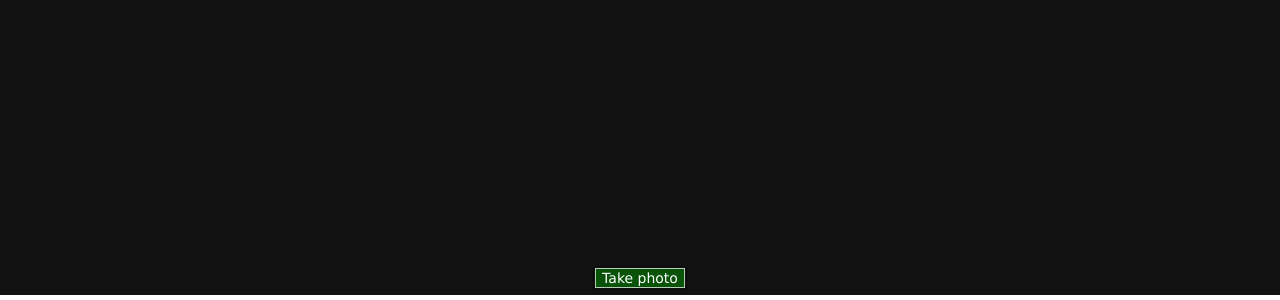
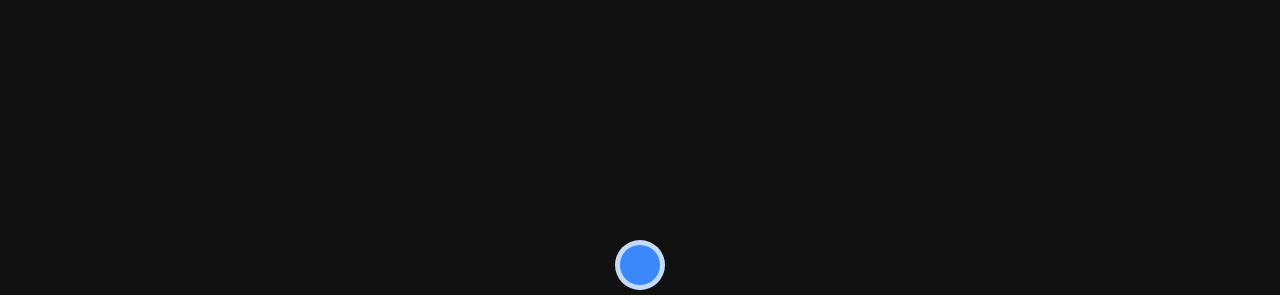
Before and after one commit to JustinBeckwith/photobooth, a website: page views/index.html in a window 1280 px wide. Shown: the part 505-805 px from the top of the page. Drawn offline with Linux system fonts and the light colour scheme; files that its build step writes are made by us from their sources; files whose address does not match are found by name.

Commit message:
fix button css

```diff
--- a/public/style.css
+++ b/public/style.css
@@ -37,13 +37,12 @@ html, body {
   position:relative;
   margin-left:auto;
   margin-right:auto;
-  bottom:32px;
-  background-color: rgba(0, 150, 0, 0.5);
-  border: 1px solid rgba(255, 255, 255, 0.7);
-  box-shadow: 0px 0px 1px 2px rgba(0, 0, 0, 0.2);
-  font-size: 14px;
-  font-family: "Lucida Grande", "Arial", sans-serif;
-  color: rgba(255, 255, 255, 1.0);
+  bottom:60px;
+  background-color: #3B88FA;
+  border: 5px solid rgba(255, 255, 255, 0.7);
+  border-radius: 50%;
+  width: 50px;
+  height: 50px;
 }
 
 .contentarea {
--- a/views/index.html
+++ b/views/index.html
@@ -10,7 +10,7 @@
   <div id="message">Your card is on it's way!</div>
   <div class="camera">
     <video id="video">Video stream not available.</video>
-    <button id="startbutton">Take photo</button>
+    <button id="startbutton"></button>
   </div>
   <canvas id="canvas"></canvas>
   <img id="photo">
```
